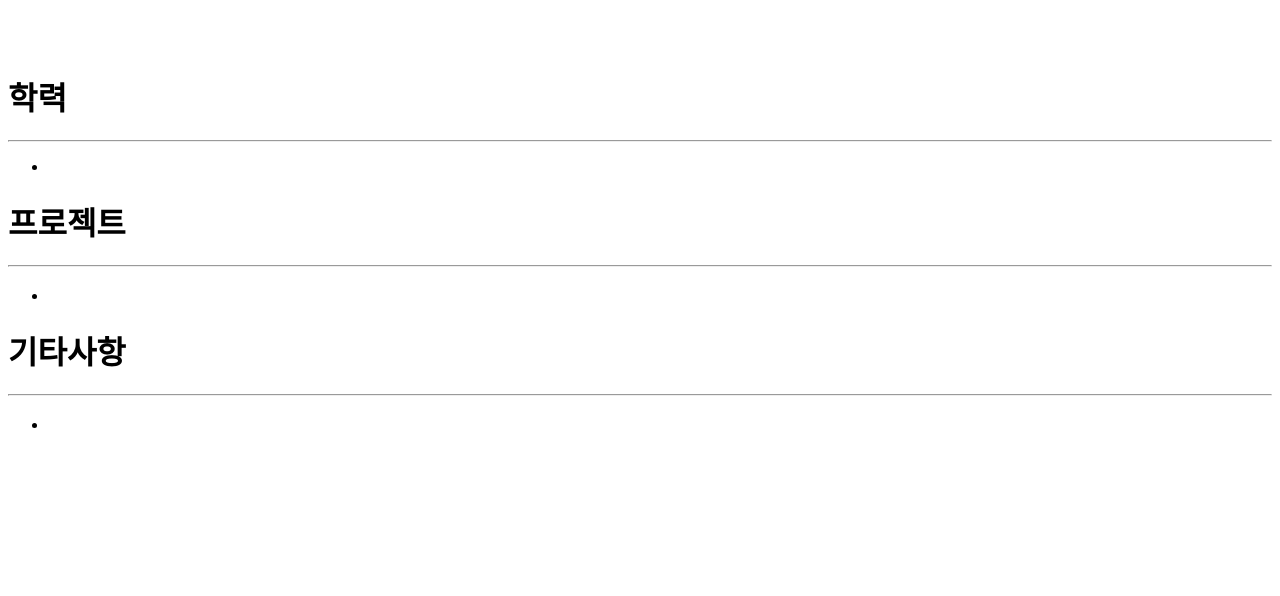
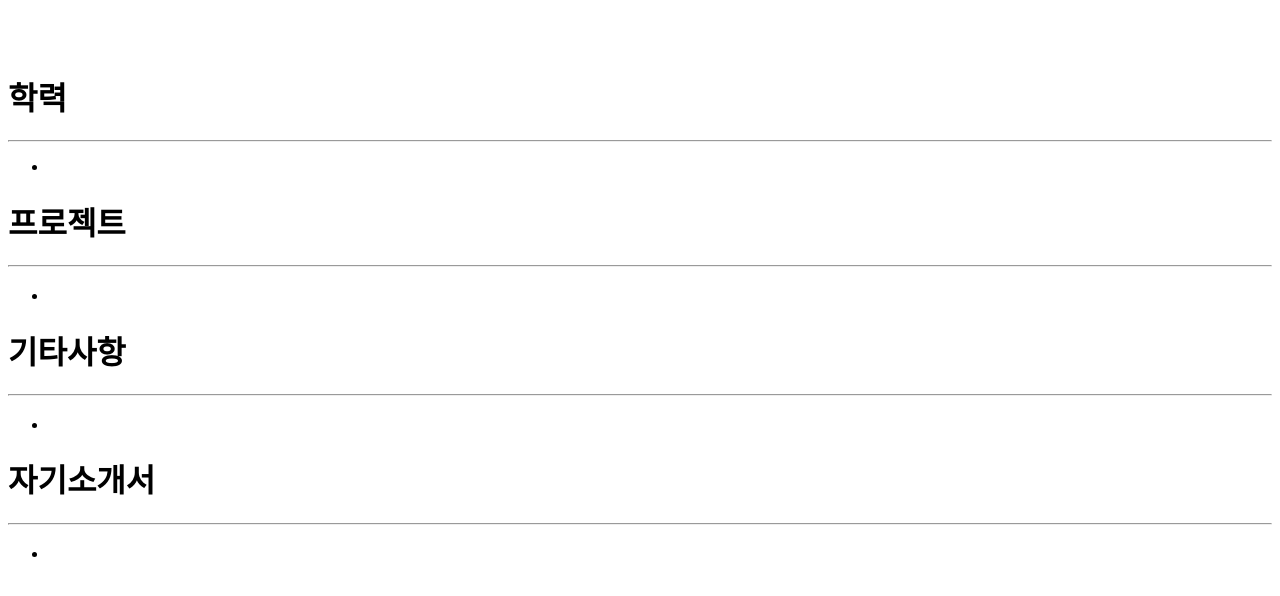
Before and after one commit to CSeungJoo/portfolio, a plain HTML site: page index.html in a window 1280 px wide. Shown: the part 136-732 px from the top of the page. Drawn offline with Linux system fonts and the light colour scheme.

Commit message:
자기소개서 틀 완성

```diff
--- a/index.html
+++ b/index.html
@@ -110,6 +110,22 @@
                 </ul>
             </div>
             <!-- etc end -->
+
+            <!-- selfIntroduction start -->
+            <div class="selfIntroduction default">
+                <h1>자기소개서</h1>
+                <hr>
+                <ul id="selfIntroductions">
+                    <li class="defaultContent">
+                        <div class="content">
+                            <h2 class="title"></h2>
+                            <p class="introduce"></p>
+                        </div>
+                    </li>
+                </ul>
+            </div>
+            <!-- selfIntroduction end -->
+
         </div>
     </div>
 </body>
```
